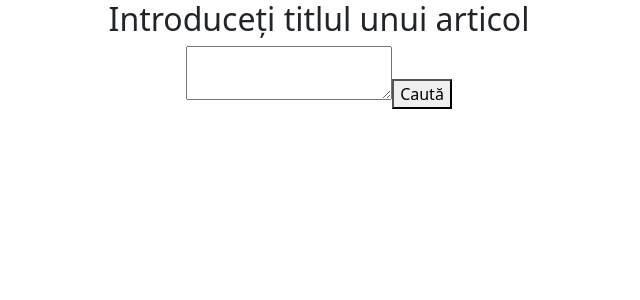
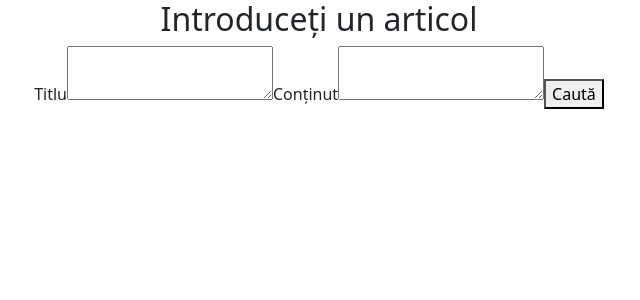
Before and after one commit to Victor1128/licenta-frontend, a React (Create React App) app: page / in a window 1280 px wide. Shown: the top 300 px of the page, without its empty margins (321-961 px from the left). Built offline with nearby package versions, Linux system fonts and the light colour scheme; no server answers.

Commit message:
added content

```diff
--- a/src/pages/LandingPage.jsx
+++ b/src/pages/LandingPage.jsx
@@ -6,6 +6,7 @@ import config from "../config.js";
 const LandingPage = () => {
   const apiURL = config.apiURL;
   const [title, setTitle] = useState("");
+  const [content, setContent] = useState("");
   const [response, setResponse] = useState(null);
   const [error, setError] = useState(null);
 
@@ -13,6 +14,7 @@ const LandingPage = () => {
     e.preventDefault();
     const requestBody = {
       title: title,
+      content: content,
     };
 
     try {
@@ -31,20 +33,28 @@ const LandingPage = () => {
     }
   };
 
-
-
   useEffect(() => {
     setError(null);
   }, [error]);
 
   return (
     <main>
-      <h2>Introduceți titlul unui articol</h2>
+      <h2>Introduceți un articol</h2>
+      <label htmlFor="title">Titlu</label>
       <textarea
         type="text"
         id="title"
+        name="title"
         value={title}
         onChange={(e) => setTitle(e.target.value)}
+      />
+      <label htmlFor="content">Conținut</label>
+      <textarea
+        type="text"
+        id="content"
+        name="content"
+        value={content}
+        onChange={(e) => setContent(e.target.value)}
       />
       <button onClick={handleSubmit}>Caută</button>
       {response && (
```
